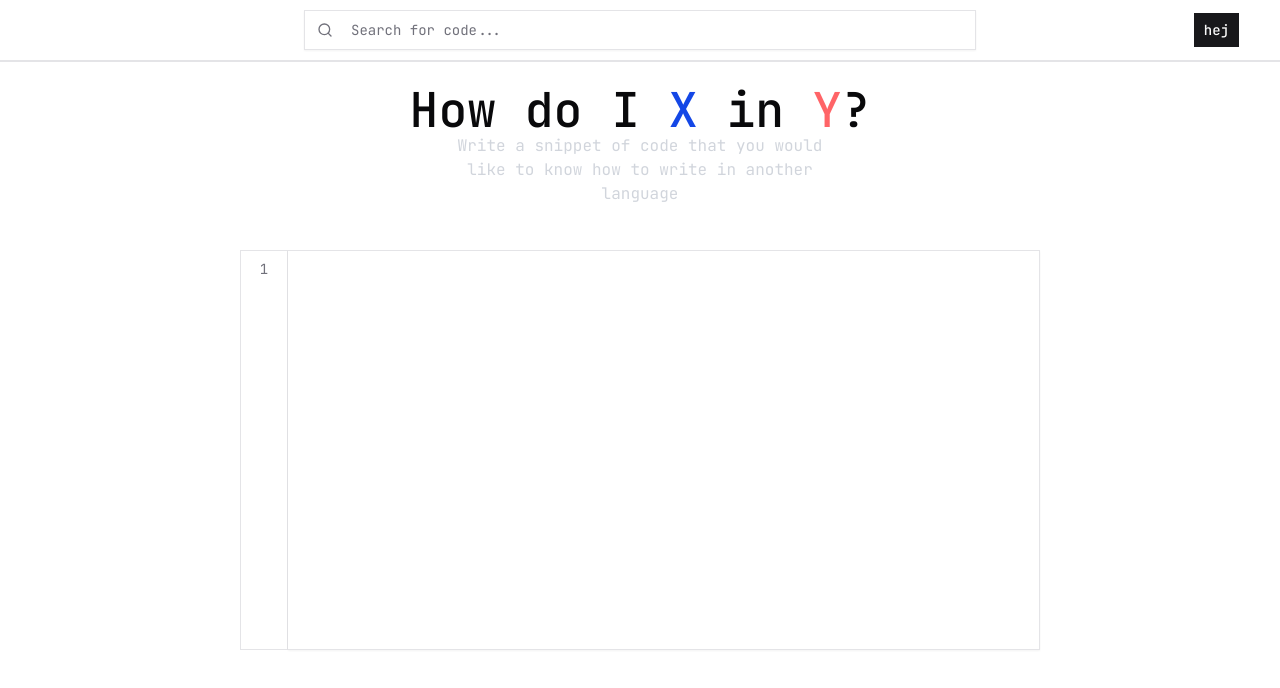
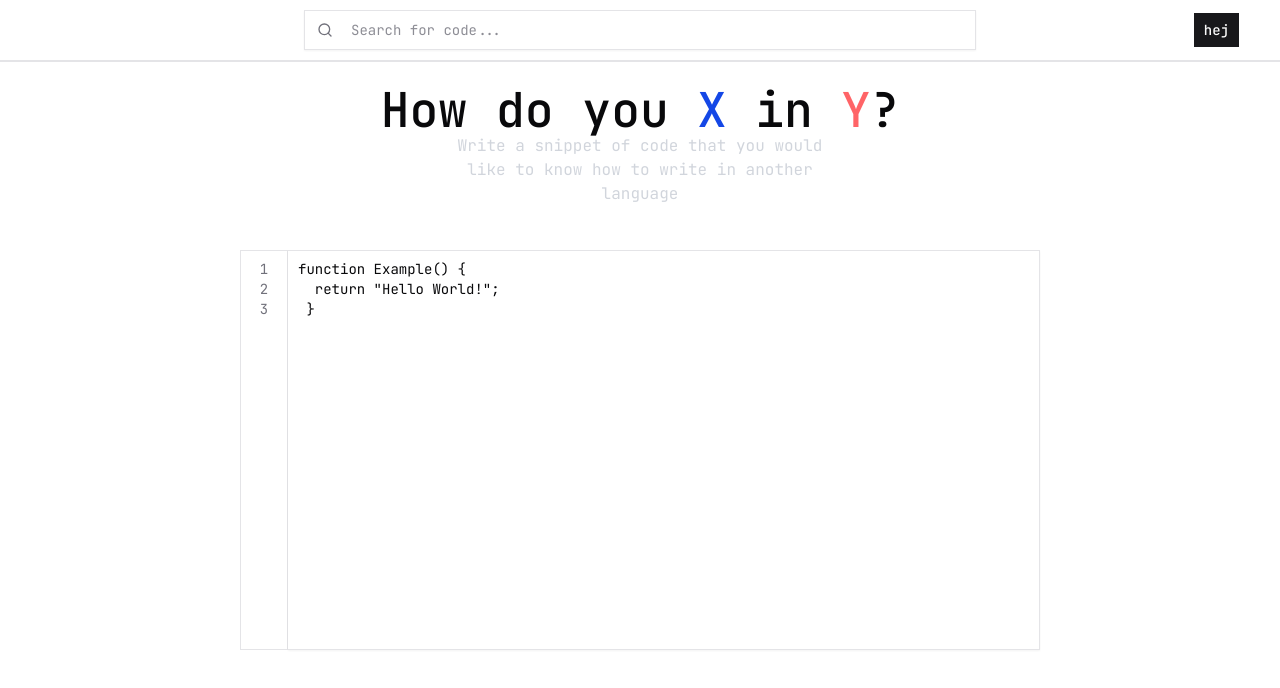
Before and after one commit to Erik-Fullstack/xiny, a Next.js app: page / in a window 1280 px wide. Shown: the top 688 px of the page. Built offline with nearby package versions, Linux system fonts and the light colour scheme.

Commit message:
Small styling changes
* Updated colors

* Edited text and placeholders

```diff
--- a/src/app/layout.tsx
+++ b/src/app/layout.tsx
@@ -42,7 +42,7 @@ export default function RootLayout({
         "font-mono",
       )}
     >
-      <body className="min-h-full flex flex-col">
+      <body className="min-h-full flex flex-col dark:bg-[#131313]">
         <ThemeProvider>{children}</ThemeProvider>
       </body>
     </html>
--- a/src/components/Editor/Editor.tsx
+++ b/src/components/Editor/Editor.tsx
@@ -5,7 +5,7 @@ import { Textarea } from "@/components/ui/textarea"
 import RowsContainer from "./RowsContainer"
 
 export default function Editor() {
-    const [value, setValue] = useState("");
+    const [value, setValue] = useState('function Example() {\n  return "Hello World!";\n }');
     const [scrollTop, setScrollTop] = useState(0);
 
     const lineCount = useMemo(() => {
@@ -20,7 +20,8 @@ export default function Editor() {
                 onChange={(e) => setValue(e.target.value)}
                 onScroll={(e) => setScrollTop(e.currentTarget.scrollTop)}
                 wrap="off"
-                className="h-full flex-1 rounded-none border-l-0 focus:ring-0 focus:border-input focus-visible:ring-0 focus-visible:border-input"
+                className="h-full flex-1 rounded-none border-l-0 focus:ring-0 focus:border-input focus-visible:ring-0 focus-visible:border-input dark:bg-[#0e0e0e]"
+                spellCheck="false"
             />
         </div>
     )
--- a/src/components/Editor/RowsContainer.tsx
+++ b/src/components/Editor/RowsContainer.tsx
@@ -7,7 +7,7 @@ export default function RowsContainer({ lineCount, scrollTop }: RowsContainerPro
     const lines = Array.from({ length: Math.max(1, lineCount) }, (_, idx) => idx + 1);
 
     return (
-        <div className="h-full w-12 shrink-0 overflow-hidden border border-input dark:bg-input/60 py-2 text-center text-base text-muted-foreground md:text-sm select-none">
+        <div className="h-full w-12 shrink-0 overflow-hidden border border-input dark:bg-[#0e0e0e] py-2 text-center text-base text-muted-foreground md:text-sm select-none">
             <div style={{ transform: `translateY(-${scrollTop}px)` }}>
                 {lines.map((n) => (
                     <p key={n}>{n}</p>
--- a/src/components/Header.tsx
+++ b/src/components/Header.tsx
@@ -7,9 +7,9 @@ export default function Header() {
     const { theme, setTheme } = useTheme();
 
     return (
-        <header className="sticky top-0 z-10 bg-background dark:bg-surface-container flex justify-center items-center w-full py-2.5 border-b-2">
-            <InputGroup className="flex items-center w-full max-w-2xl h-10">
-                <InputGroupInput placeholder="Search for code..." />
+        <header className="sticky top-0 z-10 bg-background dark:bg-[#131313] flex justify-center items-center w-full py-2.5 border-b-2">
+            <InputGroup className="flex items-center w-full max-w-2xl h-10 dark:bg-[#1f1f1f]">
+                <InputGroupInput className="placeholder:opacity-80" placeholder="Search for code..." />
                 <InputGroupAddon className="px-3" align="inline-start">
                     <SearchIcon />
                 </InputGroupAddon>
--- a/src/components/InfoText.tsx
+++ b/src/components/InfoText.tsx
@@ -2,7 +2,7 @@ export default function InfoText() {
     return (
         <div className="max-w-1/2 mx-auto py-6">
             <h1 className='text-center text-5xl font-medium'>
-                How do I <span className="text-blue-700 dark:text-sky-400">X </span>
+                How do you <span className="text-blue-700 dark:text-sky-400">X </span>
                 in <span className="text-red-400  dark:text-red-400">Y</span>?
             </h1>
             <p className='text-center w-3/5 mx-auto text-gray-300'>Write a snippet of code that you would like to know how to write in another language</p>
--- a/src/components/ui/textarea.tsx
+++ b/src/components/ui/textarea.tsx
@@ -7,7 +7,7 @@ function Textarea({ className, ...props }: React.ComponentProps<"textarea">) {
     <textarea
       data-slot="textarea"
       className={cn(
-        "flex field-sizing-content min-h-16 w-full rounded-md border border-input bg-transparent px-2.5 py-2 text-base shadow-xs transition-[color,box-shadow] outline-none placeholder:text-muted-foreground focus-visible:border-ring focus-visible:ring-3 focus-visible:ring-ring/50 disabled:cursor-not-allowed disabled:opacity-50 aria-invalid:border-destructive aria-invalid:ring-3 aria-invalid:ring-destructive/20 md:text-sm dark:bg-input/60 dark:aria-invalid:border-destructive/50 dark:aria-invalid:ring-destructive/40 resize-none",
+        "flex field-sizing-content min-h-16 w-full rounded-md border border-input bg-transparent px-2.5 py-2 text-base shadow-xs transition-[color,box-shadow] outline-none placeholder:text-muted-foreground focus-visible:border-ring focus-visible:ring-3 focus-visible:ring-ring/50 disabled:cursor-not-allowed disabled:opacity-50 aria-invalid:border-destructive aria-invalid:ring-3 aria-invalid:ring-destructive/20 md:text-sm  dark:aria-invalid:border-destructive/50 dark:aria-invalid:ring-destructive/40 resize-none",
         className
       )}
       {...props}
```
